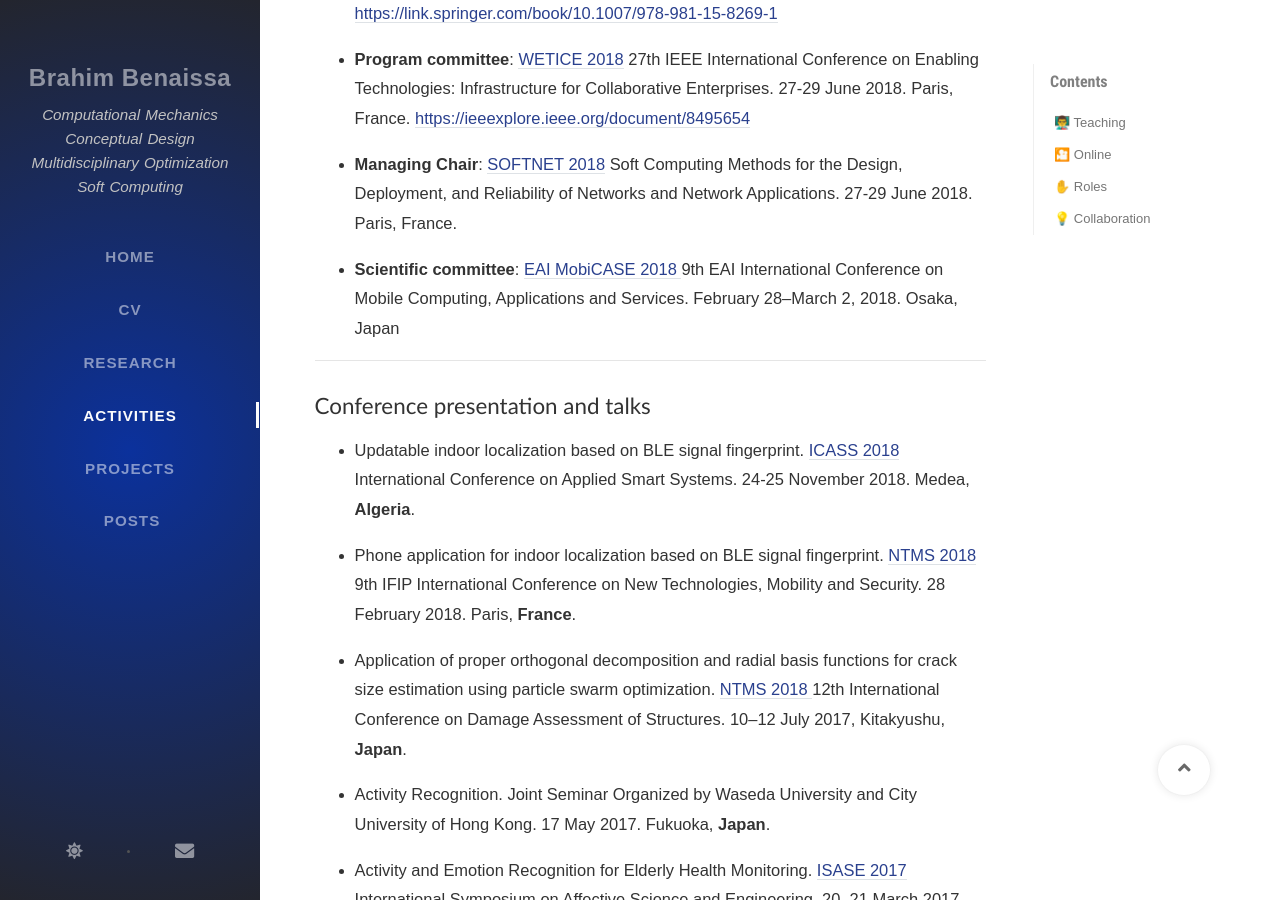
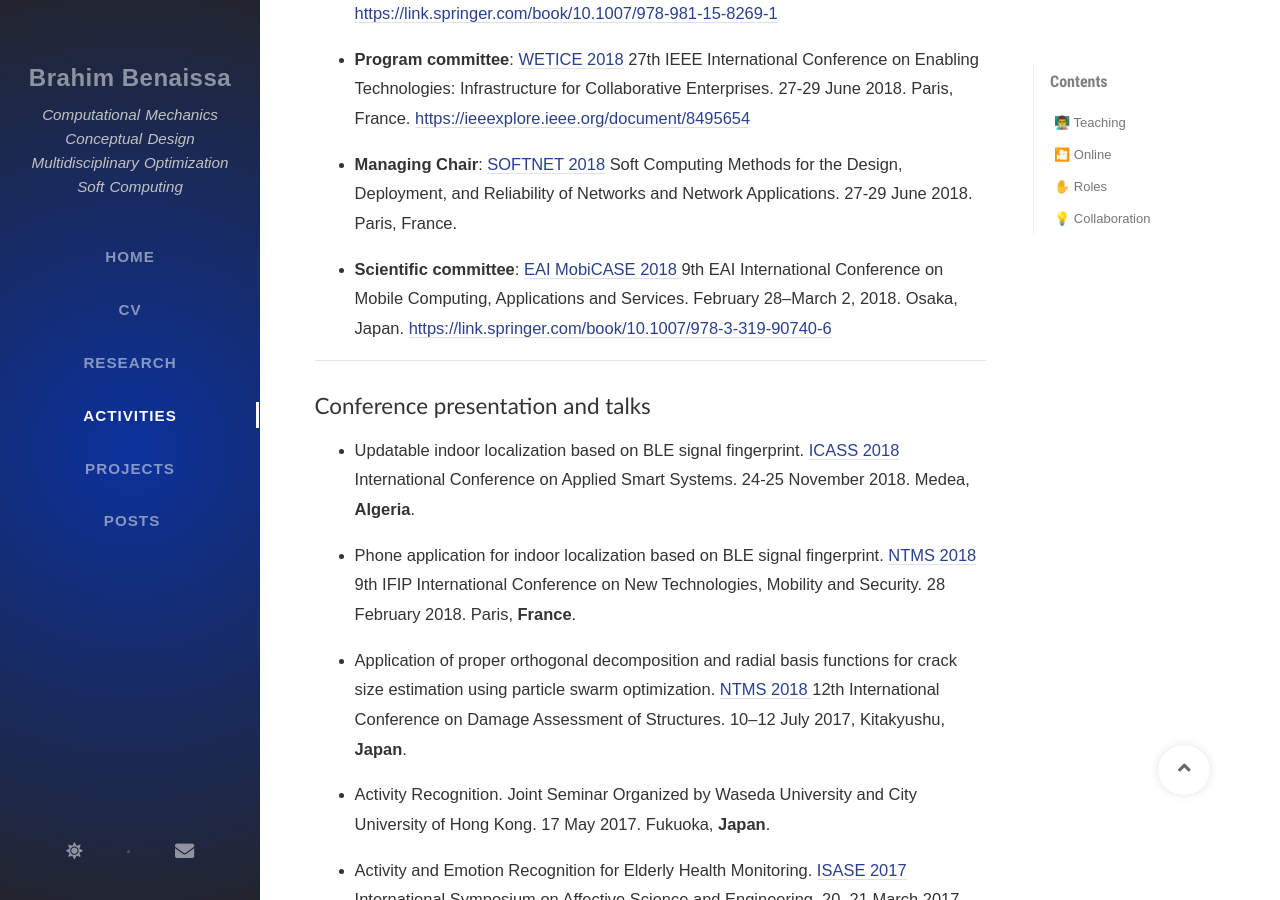
Before and after one commit to Brahim-Benaissa/Brahim-Benaissa.github.io, a Jekyll site: the page built from tabs/activities.md, in a window 1280 px wide and 900 px high, scrolled down 2409 px. Built offline with Jekyll 4.4.1, drawn with Linux system fonts in a browser that asks for light colours; nearby versions of some CDN libraries; some web fonts are replaced; comment, search, counter and statistics services are not loaded; some of the changed lines change nothing that is shown.

Commit message:
Update activities.md

```diff
--- a/tabs/activities.md
+++ b/tabs/activities.md
@@ -85,7 +85,7 @@
 
 - **Managing Chair**: <a href="http://www.olab-dynamics.net/wetice2018/softnet.html" target="_blank"> SOFTNET 2018</a> Soft Computing Methods for the Design, Deployment, and Reliability of Networks and Network Applications. 27-29 June 2018. Paris, France.
 
-- **Scientific committee**: <a href="https://link.springer.com/book/10.1007/978-3-319-90740-6" target="_blank"> EAI MobiCASE 2018 </a>  9th EAI International Conference on Mobile Computing, Applications and Services. February 28–March 2, 2018. Osaka, Japan
+- **Scientific committee**: <a href="https://mobicase.eai-conferences.org/2021/" target="_blank"> EAI MobiCASE 2018 </a>  9th EAI International Conference on Mobile Computing, Applications and Services. February 28–March 2, 2018. Osaka, Japan. <a href="https://link.springer.com/book/10.1007/978-3-319-90740-6" target="_blank"> https://link.springer.com/book/10.1007/978-3-319-90740-6</a>
 
 ---
 
```
